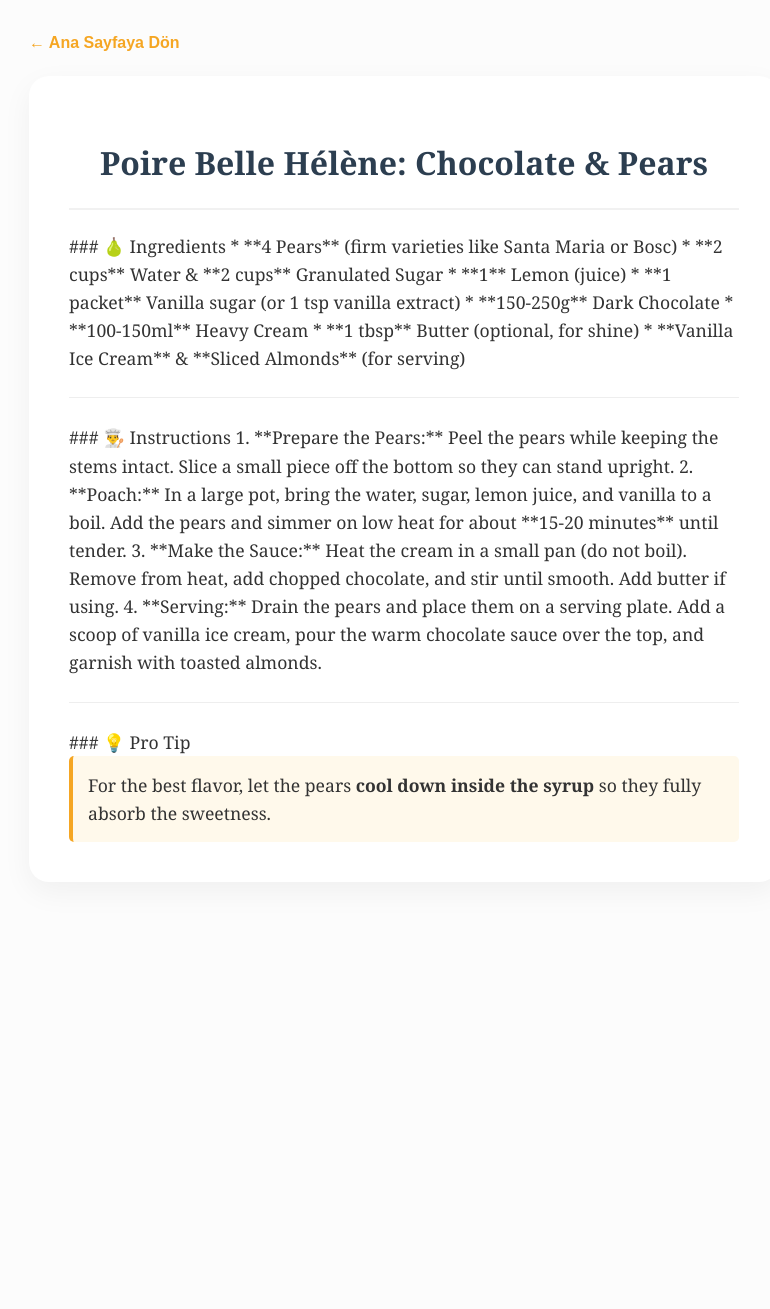
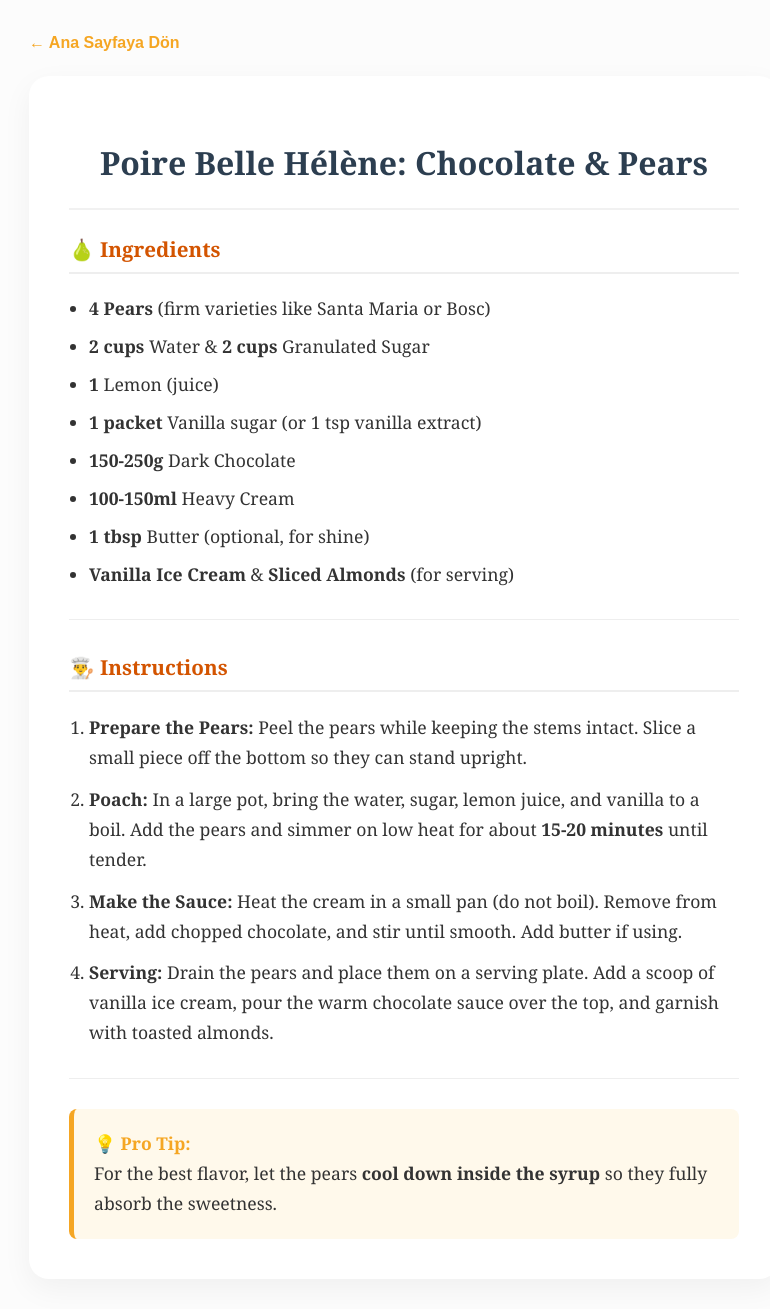
Before and after one commit to seleneeee-gif/site, a Jekyll site: the page built from _posts/2026-05-03-poiere-belle-helene.md, in a window 1280 px wide. Shown: the whole page, without its empty margins (236-1006 px from the left). Built offline with Jekyll 4.4.1, drawn with Linux system fonts in a browser that asks for light colours; before the commit the page ends 912 px from its top, so only the background shows below that.

Commit message:
Enhance recipe formatting and instructions

```diff
--- a/_posts/2026-05-03-poiere-belle-helene.md
+++ b/_posts/2026-05-03-poiere-belle-helene.md
@@ -4,33 +4,35 @@ title: "Poire Belle Hélène: Chocolate & Pears"
 date: 2026-05-03
 ---
 
-<div style="font-family: 'Georgia', serif; font-size: 1.1em; color: #333; line-height: 1.6;">
+<div style="font-family: 'Georgia', serif; font-size: 1.1em; color: #333; line-height: 1.7; max-width: 100%;">
 
-### 🍐 Ingredients
+    <h3 style="color: #d35400; border-bottom: 2px solid #eee; padding-bottom: 5px;">🍐 Ingredients</h3>
+    <ul style="list-style-type: disc; padding-left: 20px;">
+        <li style="margin-bottom: 8px;"><strong>4 Pears</strong> (firm varieties like Santa Maria or Bosc)</li>
+        <li style="margin-bottom: 8px;"><strong>2 cups</strong> Water & <strong>2 cups</strong> Granulated Sugar</li>
+        <li style="margin-bottom: 8px;"><strong>1</strong> Lemon (juice)</li>
+        <li style="margin-bottom: 8px;"><strong>1 packet</strong> Vanilla sugar (or 1 tsp vanilla extract)</li>
+        <li style="margin-bottom: 8px;"><strong>150-250g</strong> Dark Chocolate</li>
+        <li style="margin-bottom: 8px;"><strong>100-150ml</strong> Heavy Cream</li>
+        <li style="margin-bottom: 8px;"><strong>1 tbsp</strong> Butter (optional, for shine)</li>
+        <li style="margin-bottom: 8px;"><strong>Vanilla Ice Cream</strong> & <strong>Sliced Almonds</strong> (for serving)</li>
+    </ul>
 
-* **4 Pears** (firm varieties like Santa Maria or Bosc)
-* **2 cups** Water & **2 cups** Granulated Sugar
-* **1** Lemon (juice)
-* **1 packet** Vanilla sugar (or 1 tsp vanilla extract)
-* **150-250g** Dark Chocolate
-* **100-150ml** Heavy Cream
-* **1 tbsp** Butter (optional, for shine)
-* **Vanilla Ice Cream** & **Sliced Almonds** (for serving)
+    <hr style="border: 0; border-top: 1px solid #eee; margin: 30px 0;">
 
-<hr style="border: 0; border-top: 1px solid #eee; margin: 25px 0;">
+    <h3 style="color: #d35400; border-bottom: 2px solid #eee; padding-bottom: 5px;">👨‍🍳 Instructions</h3>
+    <ol style="padding-left: 20px;">
+        <li style="margin-bottom: 12px;"><strong>Prepare the Pears:</strong> Peel the pears while keeping the stems intact. Slice a small piece off the bottom so they can stand upright.</li>
+        <li style="margin-bottom: 12px;"><strong>Poach:</strong> In a large pot, bring the water, sugar, lemon juice, and vanilla to a boil. Add the pears and simmer on low heat for about <strong>15-20 minutes</strong> until tender.</li>
+        <li style="margin-bottom: 12px;"><strong>Make the Sauce:</strong> Heat the cream in a small pan (do not boil). Remove from heat, add chopped chocolate, and stir until smooth. Add butter if using.</li>
+        <li style="margin-bottom: 12px;"><strong>Serving:</strong> Drain the pears and place them on a serving plate. Add a scoop of vanilla ice cream, pour the warm chocolate sauce over the top, and garnish with toasted almonds.</li>
+    </ol>
 
-### 👨‍🍳 Instructions
+    <hr style="border: 0; border-top: 1px solid #eee; margin: 30px 0;">
 
-1. **Prepare the Pears:** Peel the pears while keeping the stems intact. Slice a small piece off the bottom so they can stand upright.
-2. **Poach:** In a large pot, bring the water, sugar, lemon juice, and vanilla to a boil. Add the pears and simmer on low heat for about **15-20 minutes** until tender.
-3. **Make the Sauce:** Heat the cream in a small pan (do not boil). Remove from heat, add chopped chocolate, and stir until smooth. Add butter if using.
-4. **Serving:** Drain the pears and place them on a serving plate. Add a scoop of vanilla ice cream, pour the warm chocolate sauce over the top, and garnish with toasted almonds.
-
-<hr style="border: 0; border-top: 1px solid #eee; margin: 25px 0;">
-
-### 💡 Pro Tip
-<div style="background-color: #fff9eb; padding: 15px; border-left: 4px solid #f5a623; border-radius: 5px;">
-For the best flavor, let the pears <strong>cool down inside the syrup</strong> so they fully absorb the sweetness.
-</div>
+    <div style="background-color: #fff9eb; padding: 20px; border-left: 5px solid #f5a623; border-radius: 8px; margin-top: 20px;">
+        <strong style="color: #f5a623;">💡 Pro Tip:</strong><br>
+        For the best flavor, let the pears <strong>cool down inside the syrup</strong> so they fully absorb the sweetness.
+    </div>
 
 </div>
```
